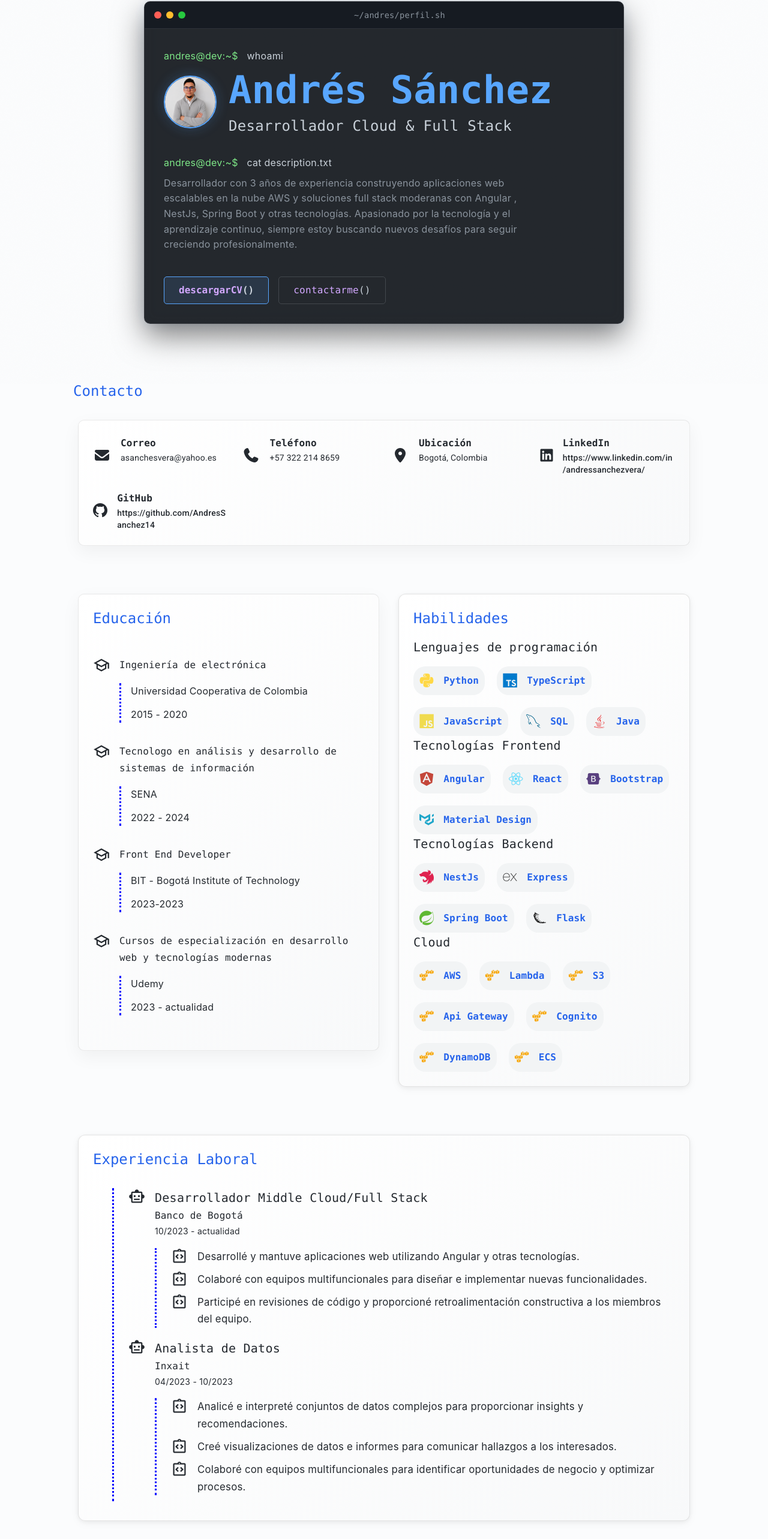
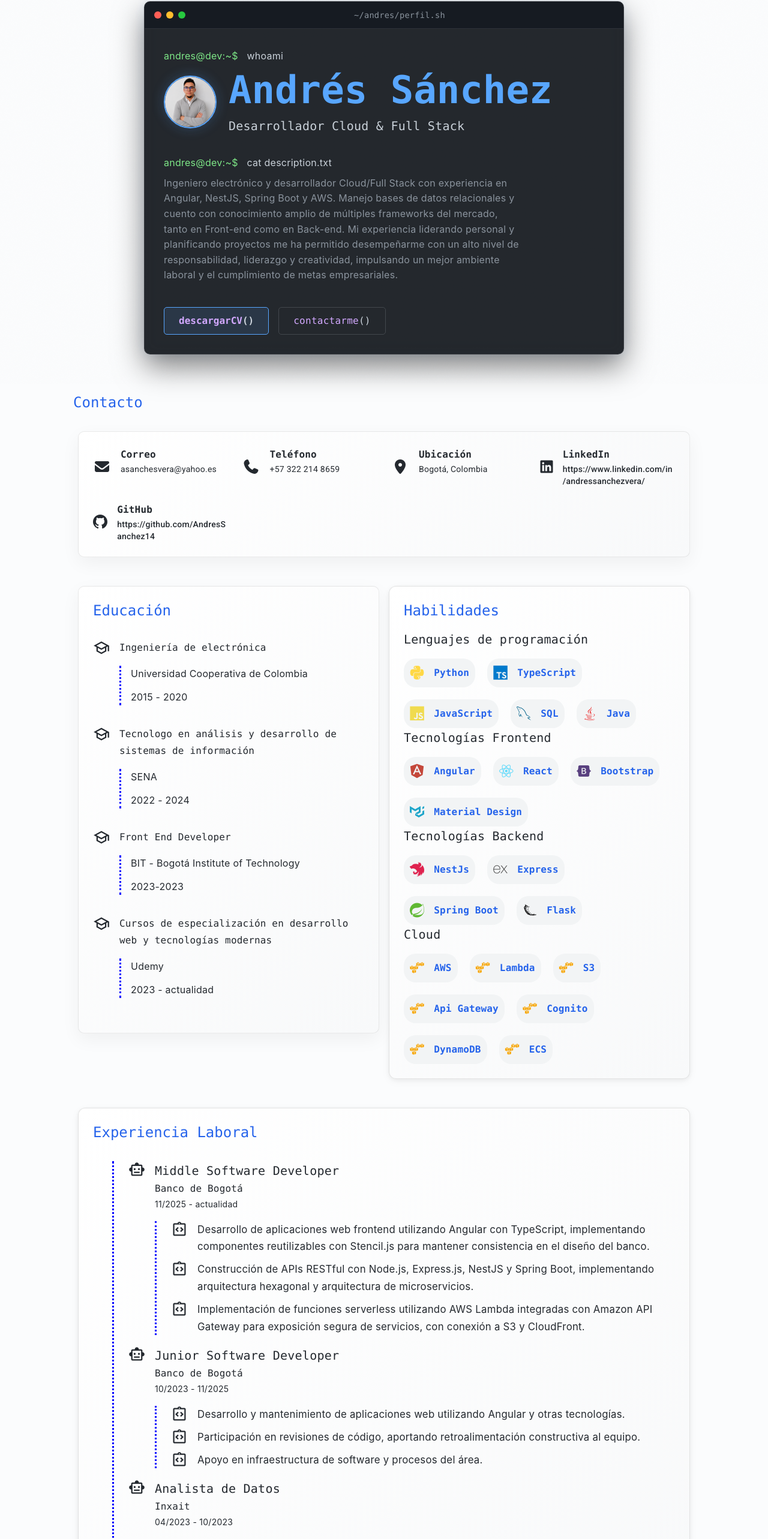
Before and after one commit to AndresSanchez14/resume, an Angular app: page / in a window 1280 px wide. Shown: the part 160-2726 px from the top of the page at 60% size. Built offline with nearby package versions, Linux system fonts and the light colour scheme.

Commit message:
adjust page content styles and adding media querys for all devices

```diff
--- a/src/app/core/constants/data_en.ts
+++ b/src/app/core/constants/data_en.ts
@@ -11,8 +11,11 @@ export const data_en = {
   shortIntroduction: {
     name: 'Andrés Sánchez',
     title: 'Hi!! , I am Andrés Sánchez',
-    description: `Developer with 3 years of experience building
-          scalable web applications on AWS cloud and modern full stack solutions with Angular, NestJs, Spring Boot and other technologies. Passionate about technology and continuous learning, I am always looking for new challenges to keep growing professionally.`,
+    description: `Electronic Engineer and Cloud/Full Stack Developer with experience in Angular,
+                  NestJS, Spring Boot, and AWS. Skilled in relational databases and well-versed in a wide range
+                  of market frameworks, both Front-end and Back-end. My experience leading teams and planning
+                  projects has allowed me to perform with a high level of responsibility, leadership, and creativity,
+                  fostering a better work environment and the achievement of business goals.`,
     role: 'Cloud & Full Stack Developer',
     buttons: {
       downloadCVText: 'downloadCV',
@@ -96,13 +99,23 @@ export const data_en = {
     experienceTitle: 'Work Experience',
     experienceList: [
       {
-        position: 'Middle Cloud Developer/Full Stack Developer',
-        company: 'Bank of Bogota',
-        duration: '10/2023 - current',
+        position: 'Middle Software Developer',
+        company: 'Banco de Bogotá',
+        duration: '11/2025 - Present',
+        tasks: [
+          'Developed frontend web applications using Angular with TypeScript, implementing reusable components with Stencil.js to maintain design consistency across the bank.',
+          'Built RESTful APIs with Node.js, Express.js, NestJS, and Spring Boot, implementing hexagonal architecture and microservices architecture.',
+          'Implemented serverless functions using AWS Lambda integrated with Amazon API Gateway for secure service exposure, connecting to S3 and CloudFront.'
+        ]
+      },
+      {
+        position: 'Junior Software Developer',
+        company: 'Banco de Bogotá',
+        duration: '10/2023 - 11/2025',
         tasks: [
           'Developed and maintained web applications using Angular and other technologies.',
-          'Collaborated with cross-functional teams to design and implement new features.',
-          'Participated in code reviews and provided constructive feedback to team members.'
+          'Participated in code reviews, providing constructive feedback to the team.',
+          'Supported software infrastructure and area processes.'
         ]
       },
       {
@@ -110,9 +123,9 @@ export const data_en = {
         company: 'Inxait',
         duration: '04/2023 - 10/2023',
         tasks: [
-          'Analyzed and interpreted complex data sets to provide insights and recommendations.',
-          'Created data visualizations and reports to communicate findings to stakeholders.',
-          'Collaborated with cross-functional teams to identify business opportunities and optimize processes.'
+          'Built algorithms and functions in SQL Server and Python for data standardization.',
+          'Designed relational database models (ERD) in SQL Server.',
+          'Analyzed and interpreted datasets to generate insights and recommendations.'
         ]
       }
     ]
--- a/src/app/core/constants/data_es.ts
+++ b/src/app/core/constants/data_es.ts
@@ -10,10 +10,11 @@ export const data_es = {
   shortIntroduction: {
     name: 'Andrés Sánchez',
     title: 'Hola!, soy Andrés Sánchez',
-    description:`Desarrollador con 3 años de experiencia construyendo aplicaciones web escalables en la nube AWS
-                    y soluciones full stack moderanas con Angular , NestJs, Spring Boot y otras tecnologías.
-                    Apasionado por la tecnología y el aprendizaje continuo, siempre estoy buscando nuevos desafíos
-                    para seguir creciendo profesionalmente.`,
+    description: `Ingeniero electrónico y desarrollador Cloud/Full Stack con experiencia en Angular,
+                  NestJS, Spring Boot y AWS. Manejo bases de datos relacionales y cuento con conocimiento amplio
+                  de múltiples frameworks del mercado, tanto en Front-end como en Back-end. Mi experiencia liderando
+                  personal y planificando proyectos me ha permitido desempeñarme con un alto nivel de responsabilidad,
+                  liderazgo y creatividad, impulsando un mejor ambiente laboral y el cumplimiento de metas empresariales.`,
     role: 'Desarrollador Cloud & Full Stack',
     buttons: {
       downloadCVText: 'descargarCV',
@@ -97,13 +98,23 @@ export const data_es = {
     experienceTitle: 'Experiencia Laboral',
     experienceList: [
       {
-        position: 'Desarrollador Middle Cloud/Full Stack',
+        position: 'Middle Software Developer',
         company: 'Banco de Bogotá',
-        duration: '10/2023 - actualidad',
+        duration: '11/2025 - actualidad',
         tasks: [
-          'Desarrollé y mantuve aplicaciones web utilizando Angular y otras tecnologías.',
-          'Colaboré con equipos multifuncionales para diseñar e implementar nuevas funcionalidades.',
-          'Participé en revisiones de código y proporcioné retroalimentación constructiva a los miembros del equipo.'
+          'Desarrollo de aplicaciones web frontend utilizando Angular con TypeScript, implementando componentes reutilizables con Stencil.js para mantener consistencia en el diseño del banco.',
+          'Construcción de APIs RESTful con Node.js, Express.js, NestJS y Spring Boot, implementando arquitectura hexagonal y arquitectura de microservicios.',
+          'Implementación de funciones serverless utilizando AWS Lambda integradas con Amazon API Gateway para exposición segura de servicios, con conexión a S3 y CloudFront.'
+        ]
+      },
+      {
+        position: 'Junior Software Developer',
+        company: 'Banco de Bogotá',
+        duration: '10/2023 - 11/2025',
+        tasks: [
+          'Desarrollo y mantenimiento de aplicaciones web utilizando Angular y otras tecnologías.',
+          'Participación en revisiones de código, aportando retroalimentación constructiva al equipo.',
+          'Apoyo en infraestructura de software y procesos del área.'
         ]
       },
       {
@@ -111,9 +122,9 @@ export const data_es = {
         company: 'Inxait',
         duration: '04/2023 - 10/2023',
         tasks: [
-          'Analicé e interpreté conjuntos de datos complejos para proporcionar insights y recomendaciones.',
-          'Creé visualizaciones de datos e informes para comunicar hallazgos a los interesados.',
-          'Colaboré con equipos multifuncionales para identificar oportunidades de negocio y optimizar procesos.'
+          'Creación de algoritmos y funciones en SQL Server y Python para la estandarización de datos.',
+          'Modelamiento de bases de datos relacionales (MER) en SQL Server.',
+          'Análisis e interpretación de conjuntos de datos para generar insights y recomendaciones.'
         ]
       }
     ]
--- a/src/app/pages/home/components/education/education.component.scss
+++ b/src/app/pages/home/components/education/education.component.scss
@@ -1,3 +1,8 @@
+:host {
+  display: block;
+}
+
+
 .education-section {
   border: 1px solid var(--exp-border-color);
   border-radius: 12px;
@@ -6,7 +11,7 @@
   background: var(--exp-background);
   box-shadow: var(--exp-shadow-1), var(--exp-shadow-2), var(--exp-inset);
   transition: all 0.3s ease;
-  width: 100%;
+
 
   &:hover {
     box-shadow: var(--exp-shadow-hover-1), var(--exp-shadow-hover-2), var(--exp-inset);
@@ -36,3 +41,23 @@
     }
   }
 }
+
+/* Tablets: recuperamos aire vertical en el título */
+@media (min-width: 768px) {
+  .education-section {
+    padding: 1.5rem;
+
+    .contact-title {
+      margin-bottom: 2rem;
+    }
+  }
+}
+
+/* Laptops: layout de dos columnas activo (ver home.component.scss);
+   se fija una altura mínima para alinear visualmente con la tarjeta
+   de skills, igual que en el diseño de escritorio original. */
+@media (min-width: 1024px) {
+  :host {
+    height: 512px;
+  }
+}
--- a/src/app/pages/home/components/short-resume/short-resume.component.scss
+++ b/src/app/pages/home/components/short-resume/short-resume.component.scss
@@ -168,3 +168,76 @@
     }
   }
 }
+
+
+/* Teléfonos grandes */
+@media (min-width: 480px) {
+  .terminal-body {
+    padding: 1.5rem;
+
+    .command {
+      font-size: 0.95rem;
+    }
+
+    .role {
+      font-size: 1.25rem;
+    }
+
+    .description {
+      font-size: 1rem;
+    }
+  }
+
+  .terminal-actions {
+    gap: 1rem;
+
+    .btn-primary,
+    .btn-secondary {
+      padding: 0.75rem 1.5rem;
+      font-size: 1rem;
+    }
+  }
+}
+
+/* Tablets */
+@media (min-width: 768px) {
+  .hero-section {
+    padding: 1.5rem 0;
+  }
+
+  .terminal-body {
+    .avatar {
+      width: 88px;
+      height: 88px;
+    }
+
+    .command {
+      font-size: 1rem;
+    }
+  }
+}
+
+/* Laptops: valores originales de escritorio */
+@media (min-width: 1024px) {
+  .hero-section {
+    padding: 2rem 0;
+  }
+
+  .terminal-body {
+    padding: 2rem;
+
+    .identity {
+      gap: 1.25rem;
+    }
+  }
+
+  .terminal-actions {
+    margin-top: 2.5rem;
+  }
+
+  .terminal-body .name {
+    /* Restaura el clamp original de escritorio (evita que el 8vw
+       usado en mobile agrande el título más de lo previsto). */
+    font-size: clamp(2.5rem, 5vw, 4.5rem);
+  }
+}
--- a/src/app/pages/home/components/skills/skills.component.scss
+++ b/src/app/pages/home/components/skills/skills.component.scss
@@ -46,3 +46,82 @@
   margin: 0;
   /* Quitamos el margen por defecto para que no se vea chueco */
 }
+
+
+/* Tablets */
+@media (min-width: 768px) {
+  .skills-container {
+    padding: 1.5rem;
+
+    .skills-list {
+      gap: 16px;
+    }
+  }
+}
+
+/* Laptops: valores originales de escritorio */
+@media (min-width: 1024px) {
+  .skills-container .skills-list {
+    gap: 20px;
+
+    .skill-item {
+      padding: 10px;
+    }
+  }
+}
+
+
+/* Teléfonos grandes */
+@media (min-width: 480px) {
+  .experience-section {
+    padding: 1.5rem;
+
+    .experience-container {
+      padding-left: 1rem;
+
+      .experience .tasks li {
+        font-size: 1rem;
+      }
+    }
+  }
+}
+
+/* Tablets */
+@media (min-width: 768px) {
+  .experience-section {
+    .contact-title {
+      margin-bottom: 2rem;
+    }
+
+    .experience-container {
+      padding-left: 1.5rem;
+
+      .experience {
+        padding-left: 1.25rem;
+      }
+
+      .experience .tasks {
+        padding-left: 1.25rem;
+      }
+    }
+  }
+}
+
+/* Laptops: valores originales de escritorio */
+@media (min-width: 1024px) {
+  .experience-section .experience-container {
+    padding-left: 2rem;
+
+    .experience {
+      padding-left: 1.5rem;
+    }
+
+    .experience .tasks {
+      padding-left: 1.5rem;
+    }
+
+    .experience .tasks li {
+      font-size: 1.05rem;
+    }
+  }
+}
--- a/src/app/pages/home/home.component.html
+++ b/src/app/pages/home/home.component.html
@@ -72,7 +72,7 @@
       <!-- START EDUCATION INFO -->
 
       <section id="education" class="scroll-section">
-        <app-education style="height: 512px;" [dataToFillEducationInfo]="dataToFillResume.educationInfo">
+        <app-education [dataToFillEducationInfo]="dataToFillResume.educationInfo">
         </app-education>
       </section>
       <!-- END EDUCATION INFO -->
--- a/src/app/pages/home/home.component.scss
+++ b/src/app/pages/home/home.component.scss
@@ -17,7 +17,6 @@ html {
   min-height: 100vh;
   overflow-x: hidden;
   background-color: #0d1117;
-  /* Fondo oscuro inicial */
   transition: background-color 0.3s ease;
   z-index: 1;
 
@@ -55,7 +54,8 @@ html {
   display: flex;
   justify-content: space-between;
   align-items: center;
-  padding: 0 2rem;
+  gap: 0.75rem;
+  padding: 0 1rem;
   box-shadow: none !important;
 }
 
@@ -63,7 +63,8 @@ html {
   color: var(--accent-color) !important;
   font-weight: bold;
   text-decoration: none;
-  font-size: 1.2rem;
+  font-size: 1rem;
+  flex-shrink: 0;
 
   &::after {
     content: '_';
@@ -73,15 +74,25 @@ html {
 
 .nav-links {
   display: flex;
-  gap: 1rem;
+  gap: 0.5rem;
   align-items: center;
+  overflow-x: auto;
+  -webkit-overflow-scrolling: touch;
+  scrollbar-width: none;
+  -ms-overflow-style: none;
+  min-width: 0;
+
+  &::-webkit-scrollbar {
+    display: none;
+  }
 
   a {
     color: #8b949e !important;
     text-decoration: none;
-    font-size: 0.9rem;
+    font-size: 0.8rem;
+    white-space: nowrap;
     transition: all 0.3s ease;
-    padding: 0.4rem 0.8rem;
+    padding: 0.35rem 0.6rem;
     border-radius: 4px;
 
     &:hover {
@@ -99,7 +110,8 @@ html {
 .actions {
   display: flex;
   align-items: center;
-  gap: 1.2rem;
+  gap: 0.75rem;
+  flex-shrink: 0;
 }
 
 .theme-toggle-btn {
@@ -126,24 +138,102 @@ html {
   }
 }
 
-
+/* ==========================================
+   CONTENT LAYOUT (Mobile First)
+   ========================================== */
 .home-container {
   max-width: 1100px;
   margin: 0 auto;
-  padding: 130px 2rem 3rem 2rem;
+  padding: 100px 1rem 2rem 1rem;
   /* Espacio para que el menú fijo no tape la intro */
   display: flex;
   flex-direction: column;
-  gap: 4rem;
+  gap: 0.5rem;
 }
 
 .education-skills-container {
   display: grid;
-  grid-template-columns: 1fr 1fr;
-  gap: 2rem;
+  grid-template-columns: 1fr;
 
-  @media (max-width: 768px) {
-    grid-template-columns: 1fr;
+}
+
+/* Teléfonos grandes */
+@media (min-width: 480px) {
+  .navbar {
+    padding: 0 1.25rem;
+  }
+
+  .home-container {
+    padding: 110px 1.5rem 2.5rem 1.5rem;
+  }
+
+
+}
+
+/* Tablets */
+@media (min-width: 768px) {
+  .nav-links {
+    gap: 0.65rem;
+
+    a {
+      font-size: 0.85rem;
+    }
+  }
+
+  .home-container {
+    padding: 120px 1.75rem 2.5rem 1.75rem;
+    gap: 3rem;
+  }
+
+  .education-skills-container {
+    grid-template-columns: 1fr 1fr;
+  }
+}
+
+/* Laptops: se recupera el layout de escritorio original */
+@media (min-width: 1024px) {
+  .navbar {
+    padding: 0 2rem;
+  }
+
+  .logo a {
+    font-size: 1.2rem;
+  }
+
+  .nav-links {
+    gap: 1rem;
+    overflow-x: visible;
+
+    a {
+      font-size: 0.9rem;
+      padding: 0.4rem 0.8rem;
+    }
+  }
+
+  .actions {
+    gap: 1.2rem;
+  }
+
+  .home-container {
+    padding: 130px 2rem 3rem 2rem;
+    gap: 2rem;
+  }
+
+}
+
+/* Desktop */
+@media (min-width: 1280px) {
+
+  /* El ancho máximo del contenido ya está limitado por
+     .home-container (max-width: 1100px) en todos los tamaños,
+     manteniendo la legibilidad sin necesidad de duplicar reglas. */
+}
+
+/* Monitores grandes: evita que el fondo/estructura se vea
+   desproporcionada; el contenido ya está acotado por max-width. */
+@media (min-width: 1440px) {
+  .home-container {
+    padding-top: 140px;
   }
 }
 
--- a/src/styles.scss
+++ b/src/styles.scss
@@ -228,3 +228,46 @@ h3 {
 .material-symbols-outlined {
   font-size: 28px;
 }
+
+
+/* Teléfonos grandes */
+@media (min-width: 480px) {
+  .material-symbols-outlined {
+    font-size: 26px;
+  }
+}
+
+/* Tablets */
+@media (min-width: 768px) {
+
+  ul,
+  ol {
+    padding-left: 1.5rem;
+  }
+
+  .material-symbols-outlined {
+    font-size: 28px;
+  }
+}
+
+/* Laptops */
+@media (min-width: 1024px) {
+
+  /* A partir de aquí se recupera por completo el layout de
+     escritorio original; los componentes internos definen sus
+     propios ajustes finos en este mismo breakpoint. */
+}
+
+/* Desktop */
+@media (min-width: 1280px) {
+
+  /* El ancho de lectura se sigue acotando mediante max-width
+     en los contenedores principales (ver home.component.scss). */
+}
+
+/* Monitores grandes */
+@media (min-width: 1440px) {
+
+  /* Los contenedores principales ya usan max-width para evitar
+     que el contenido se estire en exceso en pantallas muy anchas. */
+}
```
Also changed, not shown: src/app/pages/home/components/contact/contact.component.scss (+19 -0 lines).
